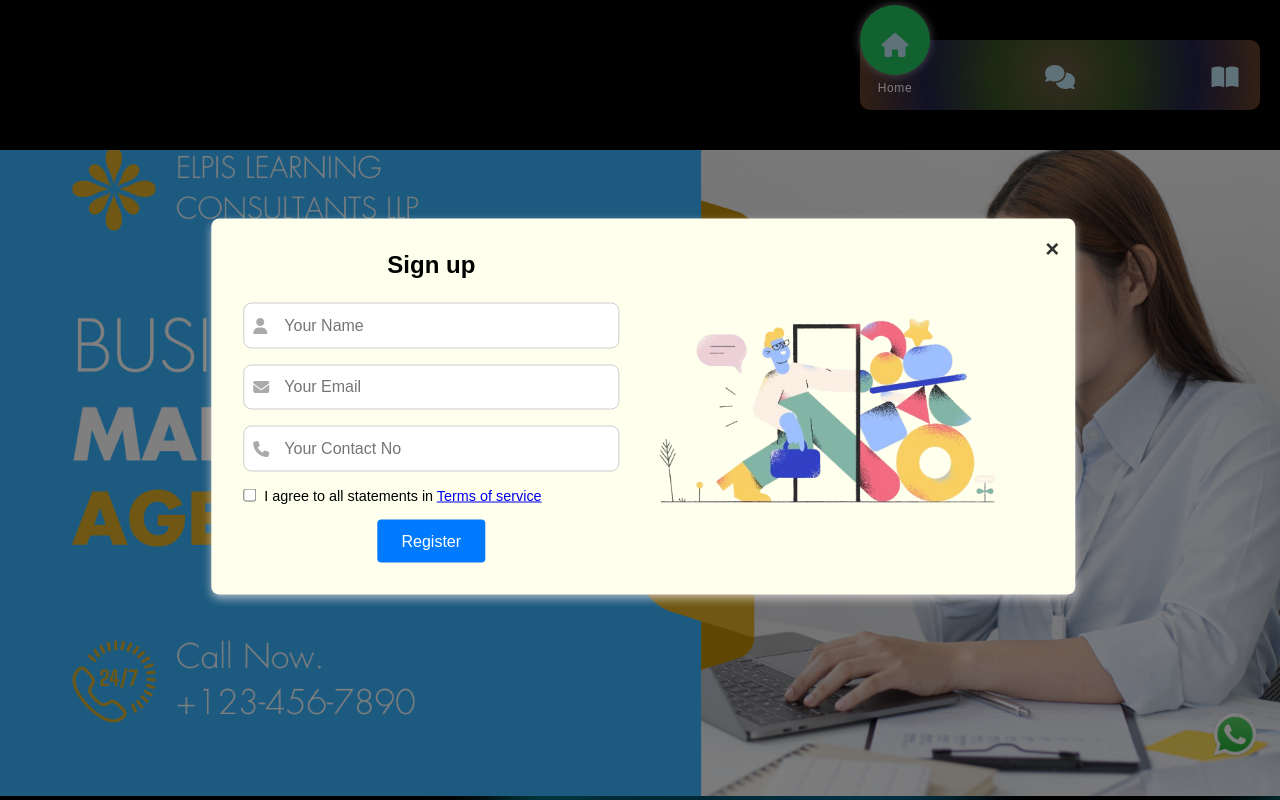
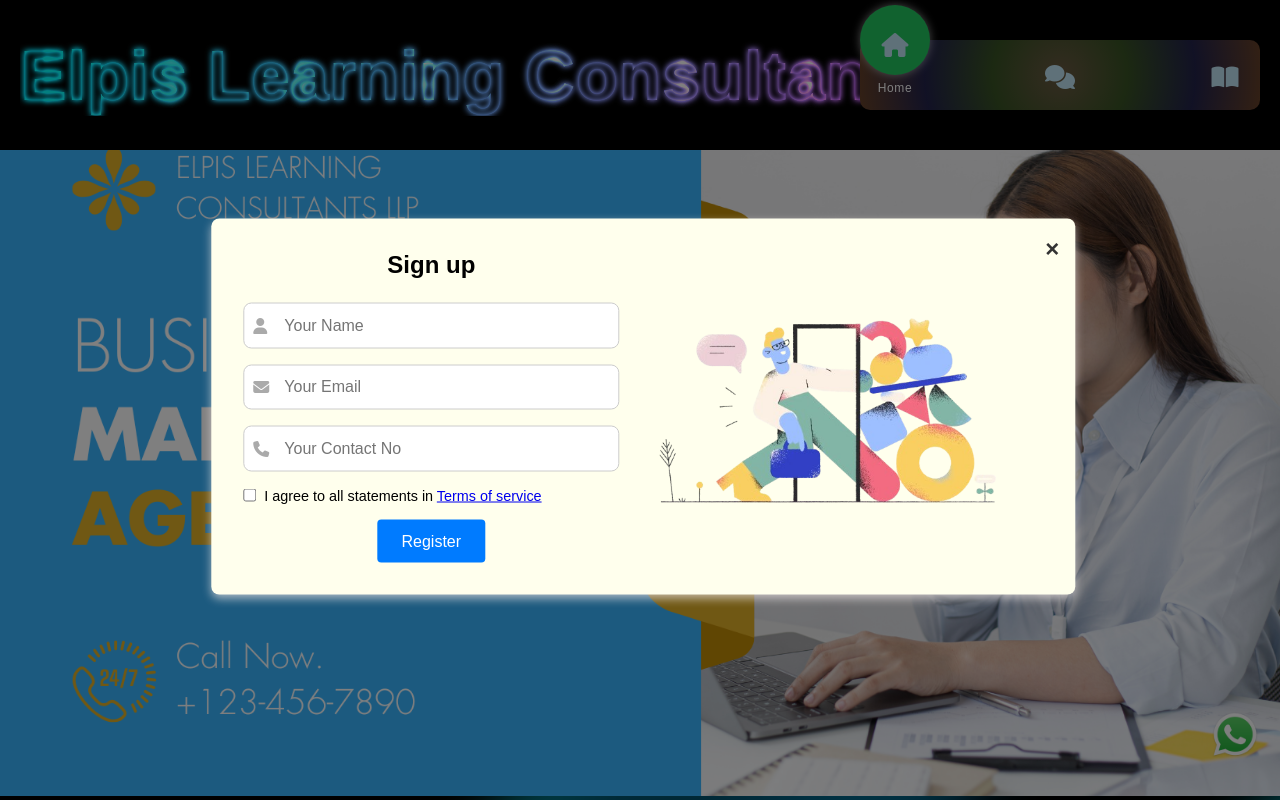
Before and after one commit to el983/demo1, a React (Create React App) app: page / in a window 1280 px wide. Shown: the top 800 px of the page. Built offline with nearby package versions, Linux system fonts and the light colour scheme.

Commit message:
Update Navbar.jsx

```diff
--- a/src/components/Navbar.jsx
+++ b/src/components/Navbar.jsx
@@ -11,14 +11,19 @@ function FloatingBallMenu() {
 
   return (
     <div className="container">
-      <div className="logo">Elpis Learning Consultants LLP</div>
-
+<div class="neon-wrapper">
+    <span class="neon-text">Elpis Learning Consultants LLP</span>
+    <span class="gradient"></span>
+    <span class="dodge"></span>
+</div>
       <div className="navigation">
         <ul>
           {navItems.map((item, index) => (
             <li
               key={index}
-  className={`list ${window.location.pathname === item.path ? "active" : ""}`}
+              className={`list ${
+                window.location.pathname === item.path ? "active" : ""
+              }`}
             >
               <NavLink to={item.path}>
                 <span className="icon">
```
Lines whose indentation alone changed are shown as unchanged.
